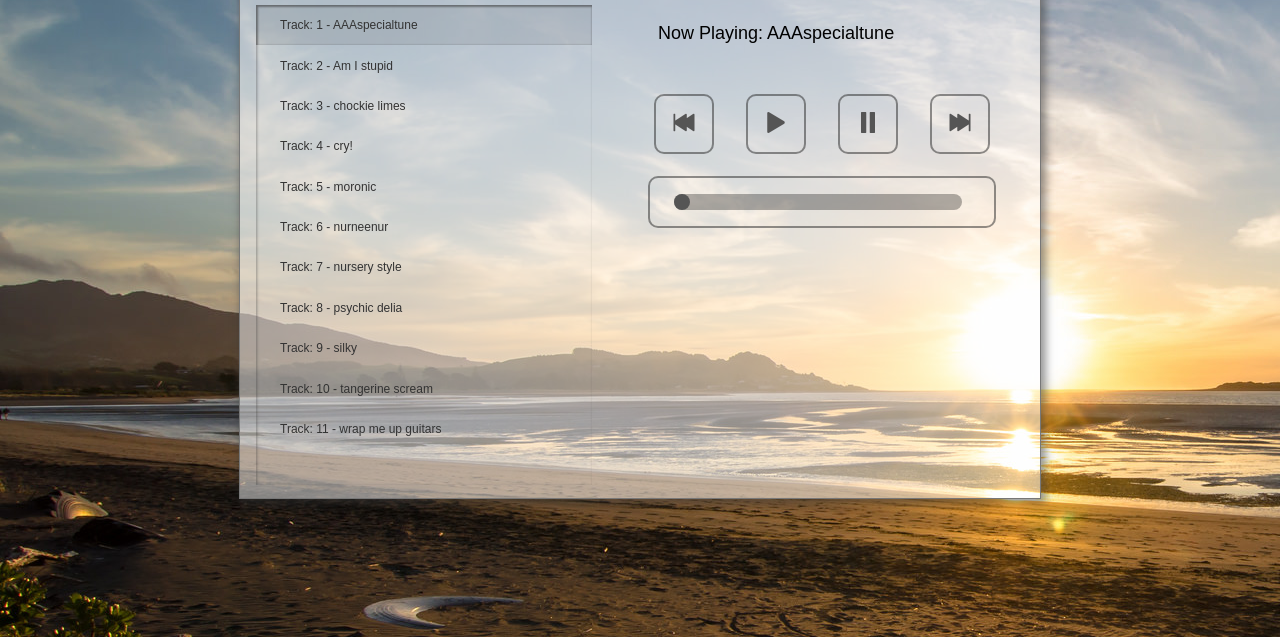
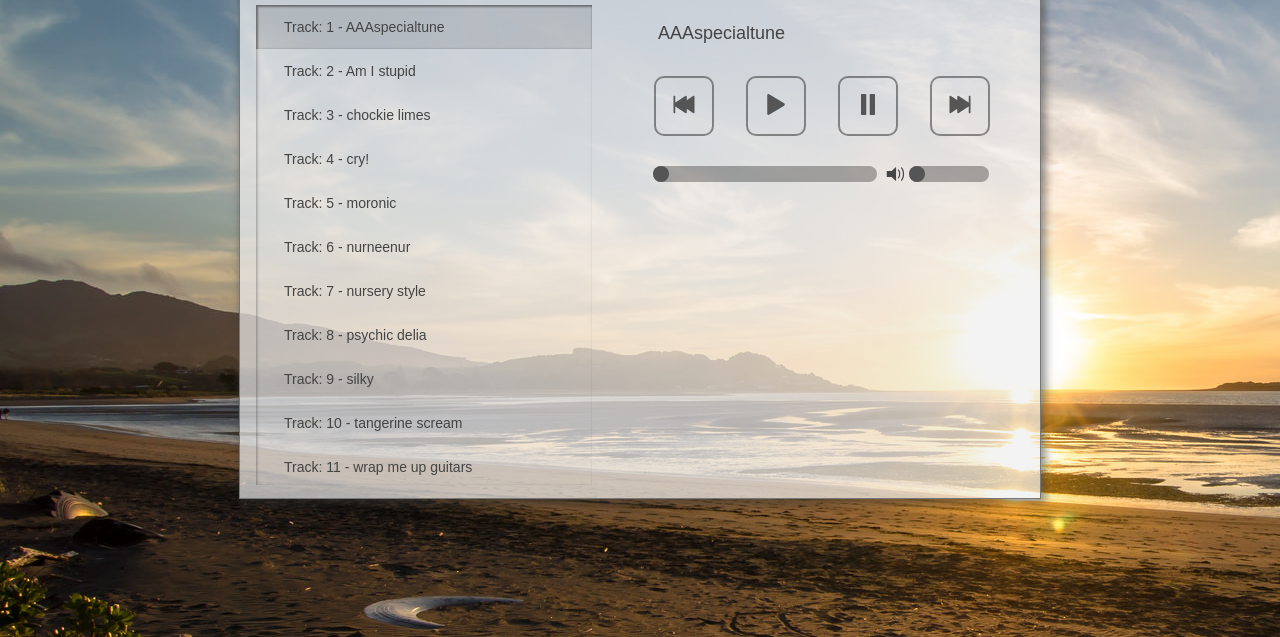
Before and after one commit to Joegrundman/gplayer, a plain HTML site: page index.html in a window 1280 px wide. Shown: the part 163-800 px from the top of the page. Drawn offline with nearby package versions, Linux system fonts and the light colour scheme.

Commit message:
some updates

```diff
--- a/index.css
+++ b/audioplayer.css
@@ -2,8 +2,19 @@ body {
     background-image: url('lonelybeach.jpg');
 }
 
+.audio-player-container {
+    border: 1px solid #777;
+    background-color: rgba(240, 240, 240, 0.7);
+    box-shadow: 3px 3px 8px 2px rgba(55, 55, 55, 0.5);
+    height: 35em;
+    width: 50em;
+    margin: 0 auto;
+    margin-top: 100px;
+}
+
 .audio-player-title {
     font-family: 'Titilliam Web', sans-serif;
+    color: #444;
     padding: 1em;
     border-bottom: 1px solid rgba(180, 180, 180, 0.6);
     margin: 0 1em 0.5em 1em;
@@ -15,13 +26,11 @@ body {
     text-shadow: 1px 1px 1px rgba(30,30,30, 0.4);
     font-weight: bold;
     padding: 5px;
-    /*border: 1px solid rgba(180, 180, 180, 0.6);
-    border-radius: 3px;
-    box-shadow: 0.5px 0.5px 3px 0.5px rgba(70, 70, 70, 0.4);*/
 }
 
 #audio-player-track-title {
     font-family: 'Titilliam Web', sans-serif;
+    color: #444;
     margin-left: 1em;
     font-size: 18px;
 
@@ -31,16 +40,6 @@ body {
     float: right;
     margin-right: 2em;
     font-size: 22px;
-}
-
-.audio-player-container {
-    border: 1px solid #777;
-    background-color: rgba(255, 255, 255, 0.5);
-    box-shadow: 3px 3px 8px 2px rgba(55, 55, 55, 0.5);
-    height: 35em;
-    width: 50em;
-    margin: 0 auto;
-    margin-top: 100px;
 }
 
 .audio-player-playList-and-player-container {
@@ -64,17 +63,31 @@ body {
     margin-right: 3em;
 }
 
+.audio-player-playlist-container::-webkit-scrollbar {
+    width: 1em;
+}
+
+.audio-player-playlist-container::-webkit-scrollbar-track {
+    -webkit-box-shadow: inset 0 0 6px rgba(0,0,0,0.3);
+    box-shadow: inset 0 0 6px rgba(0,0,0,0.3);
+}
+
+.audio-player-playlist-container::-webkit-scrollbar-thumb {
+  background-color: rgba(0,0,0, 0.3);
+  outline: 1px solid rgba(0,30, 30, 0.3);
+}
+
 .audio-player-playlist-cell {
-    padding: 0.1em 2em 0.1em 2em;
-    /*height: 3em;*/
+    padding-left: 2em;
     font-family: sans-serif;
-    font-size: 12px;
-    color: #333;
+    font-size: 14px;
+    color: #444;
     cursor: pointer;
+    width: ( 100% - 2em);
 }
 
 .audio-player-playlist-cell:hover {
-    background-color: rgba(255, 255, 255, 0.2);
+    background-color: rgba(255, 255, 255, 0.3);
     box-shadow: 0.5px 0.51px 3px 0.5px rgba(55, 55, 55, 0.3);
 }
 
@@ -84,7 +97,7 @@ body {
 }
 
 .playing {
-    background-color: rgba(55, 55, 55, 0.1);
+    background-color: rgba(05, 05, 05, 0.1);
     box-shadow: inset 1px 1px 2px 1px rgba(55, 55, 55, 0.4);
 }
 
@@ -112,22 +125,18 @@ body {
     outline: none;
 }
 
-#audio-player-timeline-container {
-    width: 21.5em;
-    height: 3em;
-    background-color: rgba(0,0,0,0);
-    border: 2px solid rgba(40, 40, 40, 0.5);
-    border-radius: 10px;
-    color: #555;
-    margin: 0.5em;
+#audio-player-timeline-and-volume-container {
+    margin-left: -0.2em;
+    display: inline-flex;
 }
 
 #audio-player-timeline {
-    width: 18em;
+    width: 14em;
     height: 1em;
     background-color: rgba(0,0,0,0.3);
     border-radius: 10px;
-    margin-left: 1.5em;
+    margin-top: 1em;
+    margin-left: 1em;
     color: #555;
     cursor: pointer;
 }
@@ -136,6 +145,31 @@ body {
     width: 1em;
     height: 1em;
     border-radius: 50%;
-    margin-top: 1em;
     background: #555;
 }
+
+#audio-player-volume {
+    width: 5em;
+    height: 1em;
+    background-color: rgba(0,0,0,0.3);
+    border-radius: 10px;
+    margin-top: 1em;
+    margin-left: 0.3em;
+    color: #555;
+    cursor: pointer;
+}
+
+
+#audio-player-volumehead {
+    width: 1em;
+    height: 1em;
+    border-radius: 50%;
+    background: #555;
+}
+
+.ion-volume-medium {
+    margin-top: 0.5em;
+    font-size: 24px;
+    padding-left: 10px;
+    color: #444;
+}
--- a/audioplayer.js
+++ b/audioplayer.js
@@ -4,9 +4,16 @@
  * Could be useful to turn into a react component
  */
 
+/**
+ * ======================================
+ * Declarations, state and event bindings
+ * ======================================
+ */
+
 //state object contains state of gplayer
 const state = {
-    currentTrackId: 0
+    currentTrackId: 0,
+    currentVolume: 1
 }
 
 // variable declarations
@@ -16,26 +23,36 @@ var playhead
 var playListSelectorAndBind
 var timeline
 var timelineWidth
+var volume
+var volumeWidth
+var volumeHead
 
-function bindNewAudioPlayer () {
+// remove and reassign eventhandlers on change of audioplayer
+function bindNewEventHandlers () {
     aPlayer = document.querySelector('#audio-player-console')
     playhead = document.querySelector('#audio-player-playhead')
     timeline = document.querySelector('#audio-player-timeline')
+    volume = document.querySelector('#audio-player-volume')
+    volumeHead = document.querySelector('#audio-player-volumehead')
 
     aPlayer.removeEventListener("timeupdate", timeUpdate)
     aPlayer.removeEventListener("canplaythrough", setDuration)
     aPlayer.removeEventListener("ended", onEnded)
     timeline.removeEventListener("click", movePlayhead)
+    volume.removeEventListener("click", changeVolume)
 
     aPlayer.load()
     aPlayer.addEventListener("timeupdate", timeUpdate, false)
     aPlayer.addEventListener("canplaythrough", setDuration, false)
     aPlayer.addEventListener("ended", onEnded, false)
     timeline.addEventListener("click", handleMovePlayhead, false)
+    volume.addEventListener("click", changeVolume, false)
 }
 
 /**
- * functions
+ * =======================
+ * event handler functions
+ * =======================S
  */
 
 const setClassAsPlaying = (index) => {
@@ -61,12 +78,13 @@ const onEnded = () => {
 
 const handleMovePlayhead = (event) => {
     movePlayhead(event)
-    aPlayer.currentTime = duration * (e => (e.pageX - timeline.offsetLeft) / timelineWidth)
+    //set audioplayer position to % of duration
+    aPlayer.currentTime = duration * ((event.pageX - timeline.offsetLeft) / timelineWidth)
 }
+
 
 const movePlayhead = e => {
     var newMargleft = e.pageX - timeline.offsetLeft
-    console.log('newMargleft', newMargleft)
     if(newMargleft >= 0 && newMargleft <= timelineWidth){
         playhead.style.marginLeft = newMargleft + 'px'
     } else if (newMargleft < 0) {
@@ -76,6 +94,16 @@ const movePlayhead = e => {
     }
 }
 
+const changeVolume = () => {
+
+}
+
+/**
+ * ===============
+ * Main functions
+ * ===============
+ */
+
 //function accepts playList as first argument and id for second creating a playlist specific selector
 const listSelectorAndBind = playList => id => {
     state.currentTrackId = id
@@ -83,7 +111,7 @@ const listSelectorAndBind = playList => id => {
 
     // attach new audio player, reattach event listeners and dom bindings
     document.querySelector('#audio-player-hook').innerHTML = audioPlayer(playList[state.currentTrackId])
-    bindNewAudioPlayer()
+    bindNewEventHandlers()
     return
 }
 
@@ -108,7 +136,9 @@ const backAudio = () => {
 }
 
 /**
- * rendered template components
+ * ============================
+ *     template components
+ * ============================
  */
 
 
@@ -127,13 +157,12 @@ const audioPlayerContainer = (data) => (`<div class="audio-player-container">
 
 
 // audio player and controls section
-const audioPlayer = (track) => (
-    `<div class="audio-player">
-            <p id="audio-player-track-title"> Now Playing: ${track.name} </p>
+const audioPlayer = (track) => (`
+        <div class="audio-player">
+            <p id="audio-player-track-title"> ${track.name} </p>
             <audio id="audio-player-console" src="${track.src}" autoplay>
                 <p>Your browser does not support this audio player </p>
             </audio>
-            <br>
             <button id="audio-player-backward-button"
                 class="audio-player-main-button"
                 onclick="backAudio()">
@@ -155,10 +184,13 @@ const audioPlayer = (track) => (
                 <i class="ion-skip-forward"></i>
             </button>
             <br>
-            <div id="audio-player-timeline-container">
+            <div id="audio-player-timeline-and-volume-container">
                 <div id="audio-player-timeline">
                     <div id="audio-player-playhead"></div>
-                    <span id="audio-player-duration"></span>
+                </div>
+                <i class="ion-volume-medium"></i>
+                <div id="audio-player-volume">
+                    <div id="audio-player-volumehead"></div>
                 </div>
             </div>
         </div>`)
@@ -185,6 +217,12 @@ const playList = (playList) => (`
             </div>`)).join('')}
     </div>`)
 
+/**
+ * ====================================
+ *      initialise and launch app
+ * ===================================
+ */
+
 // return the completed audioplayer component
 const initAudioPlayer = (data) => {
     // create playListSelector by passing in the playList to listSelector
@@ -196,6 +234,9 @@ const initAudioPlayer = (data) => {
 // initialise the audio player and set track 0 to active
 window.onload = function() {
         playListSelectorAndBind(0)
-        bindNewAudioPlayer()
+        bindNewEventHandlers()
+        aPlayer.volume = state.currentVolume
         timelineWidth = timeline.offsetWidth - playhead.offsetWidth
+        volumeWidth = volume.offsetWidth - volumeHead.offsetWidth
+
 }
--- a/index.html
+++ b/index.html
@@ -5,12 +5,11 @@
     <meta name="viewport" content="width=device-width, initial-scale=1">
     <link href="https://fonts.googleapis.com/css?family=Titillium+Web" rel="stylesheet">
     <link href="https://cdnjs.cloudflare.com/ajax/libs/ionicons/2.0.1/css/ionicons.min.css" rel="stylesheet">
-    <link rel="stylesheet" type="text/css" href="index.css" >
+    <link rel="stylesheet" type="text/css" href="audioplayer.css" >
 </head>
 <body>
     <div id="audio-player-root"></div>
     <script src="musicdata.js"></script>
-    <!--<script src="audioplayer-templates.js"></script>-->
     <script src="audioplayer.js"></script>
     <script src="index.js"></script>
 </body>
--- a/index.js
+++ b/index.js
@@ -1,4 +1,3 @@
 const audioPlayerRoot = document.querySelector('#audio-player-root')
 
-// audioPlayerRoot.innerHTML = audioPlayerContainer(musicData)
 audioPlayerRoot.innerHTML = initAudioPlayer(musicData)
```
Also changed, not shown: hugsar-playlist.json (+55 -13 lines), 1 other file.
